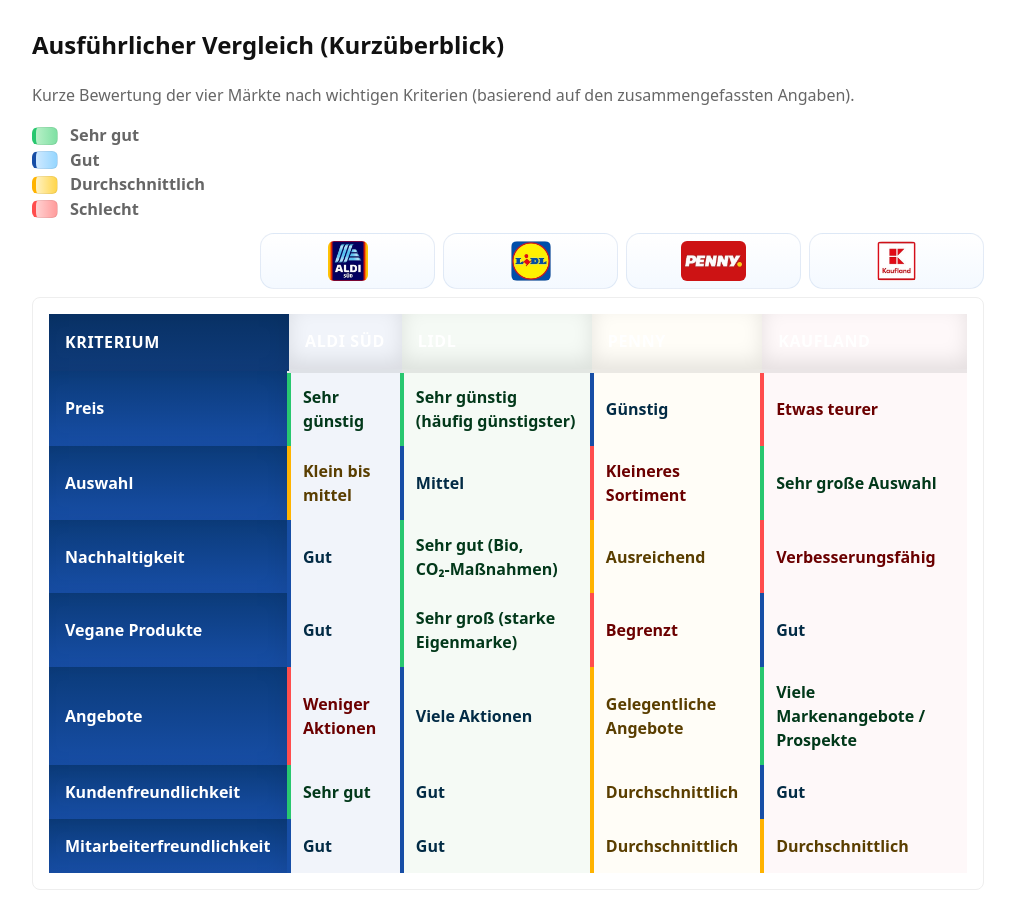
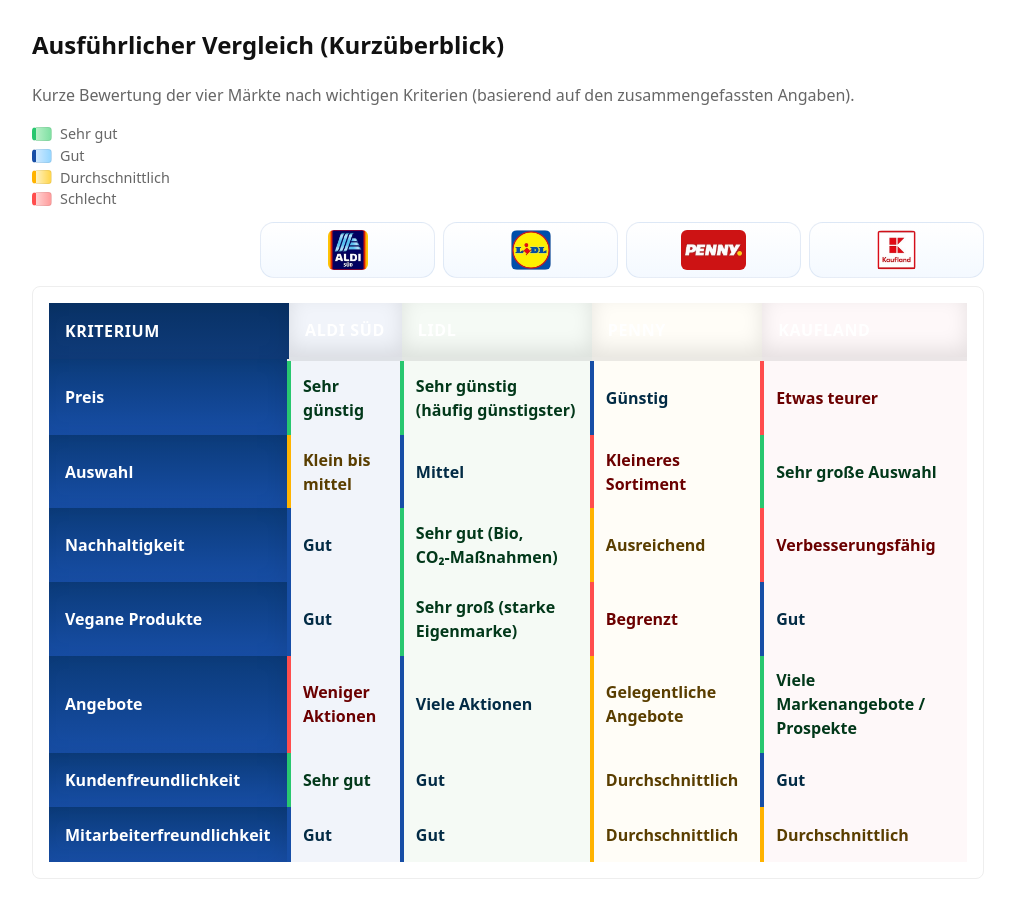
Before and after one commit to erickuehn/Supermarkt2-alter-Projekt, a Next.js app: page / in a window 1280 px wide. Shown: the part 1780-2700 px from the top of the page, without its empty margins (132-1147 px from the left). Built offline with nearby package versions, Linux system fonts and the light colour scheme.

Commit message:
Revert "style(legend): enlarge legend for Ausführlicher Vergleich (swatches, padding, labels)"
This reverts commit 7e928fa792d16bb30e0bc1d5837c298a2616c613.

```diff
--- a/styles.css
+++ b/styles.css
@@ -277,10 +277,10 @@
 #login-form button.cta{background:var(--accent);color:#fff;border:none}
 
 /* Legend for semantic color meanings */
-legend{display:flex;gap:1.1rem;flex-wrap:wrap;align-items:center;background:#fff;border:1px solid rgba(23,78,166,0.06);padding:.65rem .9rem;border-radius:12px;box-shadow:0 10px 34px rgba(23,78,166,0.05)}
-.legend-item{display:flex;align-items:center;gap:.75rem}
-.legend-swatch{width:26px;height:18px;border-radius:6px;display:inline-block;border:1px solid rgba(0,0,0,0.06)}
-.legend-label{font-size:1.02rem;color:var(--muted);font-weight:700}
+legend{display:flex;gap:1rem;flex-wrap:wrap;align-items:center;background:#fff;border:1px solid rgba(23,78,166,0.06);padding:.45rem .6rem;border-radius:10px;box-shadow:0 8px 26px rgba(23,78,166,0.04)}
+.legend-item{display:flex;align-items:center;gap:.5rem}
+.legend-swatch{width:20px;height:14px;border-radius:4px;display:inline-block;border:1px solid rgba(0,0,0,0.06)}
+.legend-label{font-size:.9rem;color:var(--muted)}
 
 /* Ensure legend swatches show the same visuals as the table cells */
 .legend-swatch.cell-very-good{background:linear-gradient(90deg,#b7f0c7,#7fe0a3);border-left:4px solid #28c76f}
```
